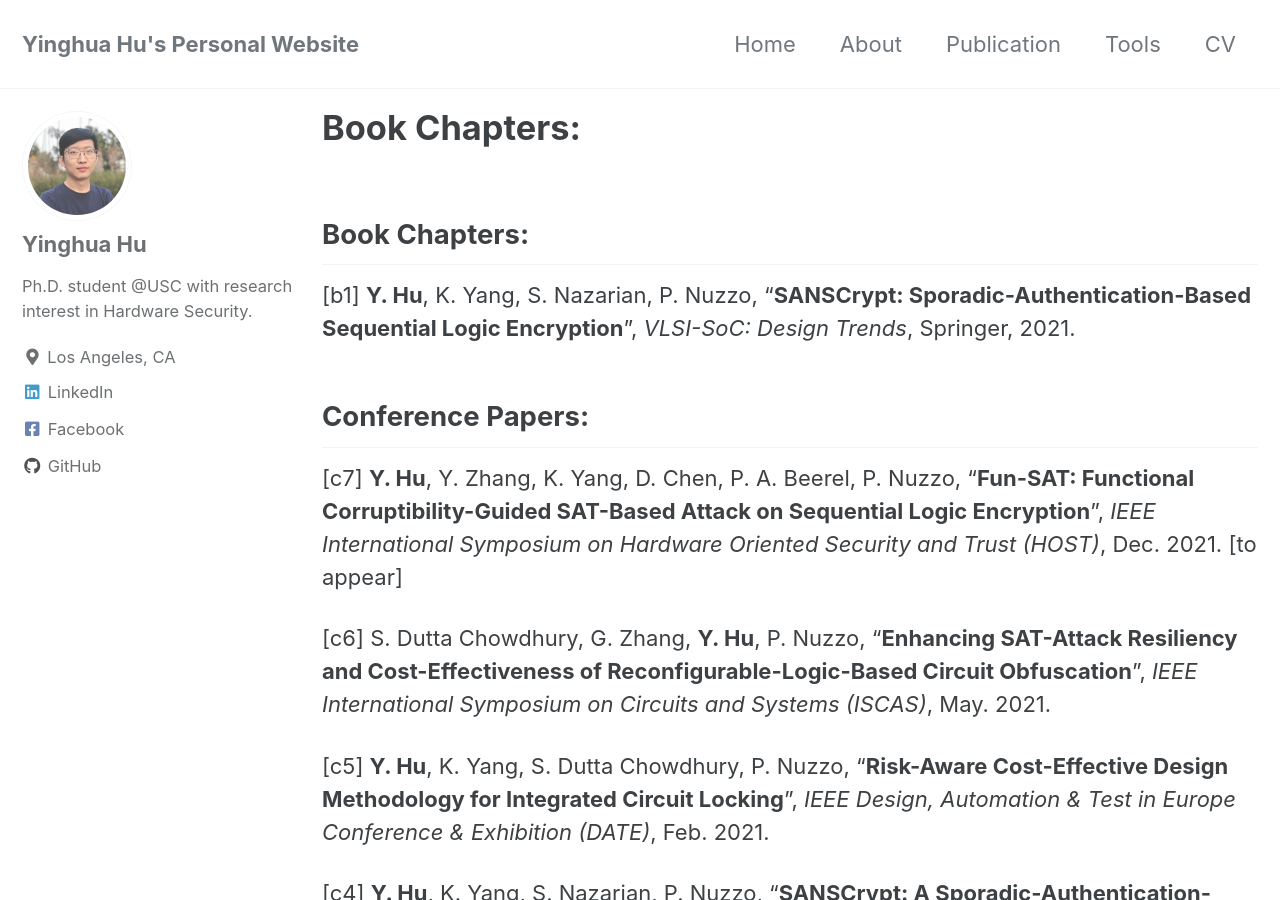
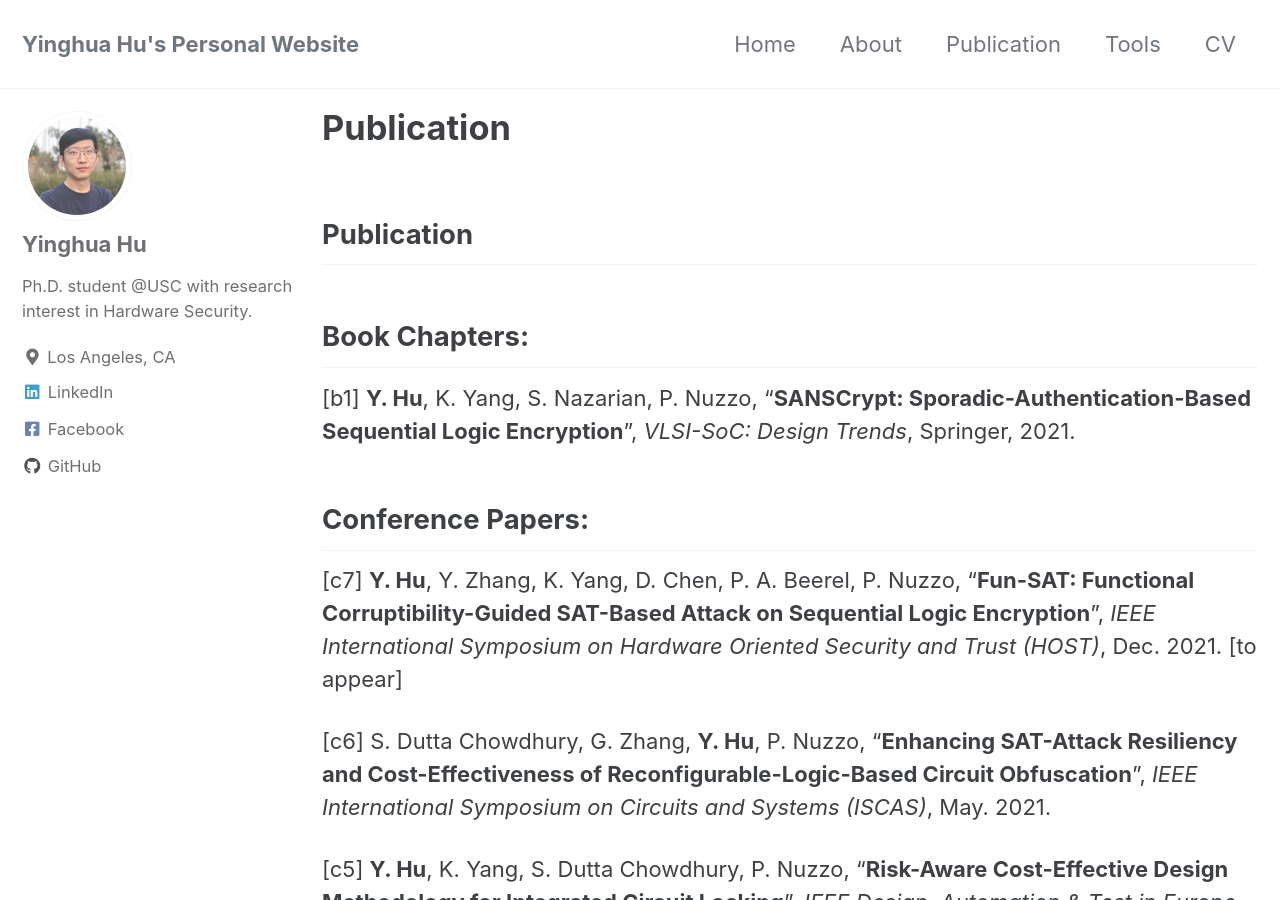
Before and after one commit to yinghuah/yinghuah.github.io, a Jekyll site: the page built from _pages/publication.md, in a window 1280 px wide and 900 px high. Built offline with Jekyll 4.4.1, drawn with Linux system fonts in a browser that asks for light colours; cached includes are drawn as plain includes; our own code applies the rules of GitHub Pages for plain Markdown files.

Commit message:
Update publication.md

```diff
--- a/_pages/publication.md
+++ b/_pages/publication.md
@@ -2,6 +2,8 @@
 permalink: /publication/
 classes: wide
 ---
+
+## Publication
 
 ## Book Chapters:
 
```
